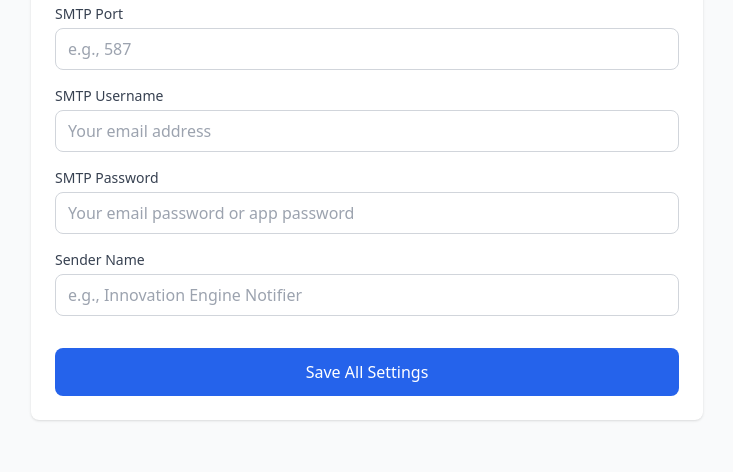
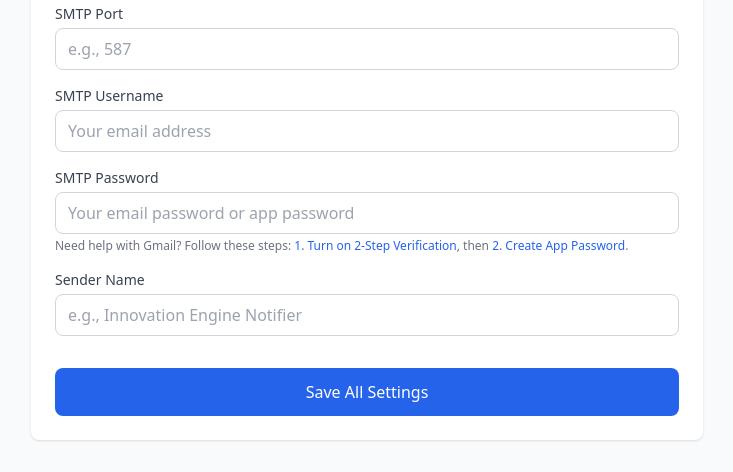
Before and after one commit to ParasuChandru/innovation-engine, a Flask app: template templates/settings.html in a window 1280 px wide. Shown: the part 741-1213 px from the top of the page, without its empty margins (273-1006 px from the left). Before the commit the page ends 1162 px from the top, so only its background shows below. Run offline with Flask 3, Linux system fonts and the light colour scheme; the template is opened without the code that fills it, so the values that code supplies are empty; some libraries are stand-ins or nearby versions.

Commit message:
feat: Add helper links for Gmail SMTP settings

```diff
--- a/templates/settings.html
+++ b/templates/settings.html
@@ -62,6 +62,11 @@
                 <div>
                     <label for="smtp_password" class="block text-sm font-medium text-gray-700 mb-1">SMTP Password</label>
                     <input type="password" id="smtp_password" name="smtp_password" value="{{ settings.get('smtp_password', '') }}" class="w-full px-3 py-2 border border-gray-300 rounded-lg" placeholder="Your email password or app password">
+                    <p class="mt-1 text-xs text-gray-500">
+                        Need help with Gmail? Follow these steps:
+                        <a href="https://myaccount.google.com/signinoptions/two-step-verification" target="_blank" class="text-blue-600 hover:underline">1. Turn on 2-Step Verification</a>, then
+                        <a href="https://myaccount.google.com/apppasswords" target="_blank" class="text-blue-600 hover:underline">2. Create App Password</a>.
+                    </p>
                 </div>
                 <div>
                     <label for="smtp_sender_name" class="block text-sm font-medium text-gray-700 mb-1">Sender Name</label>
```
